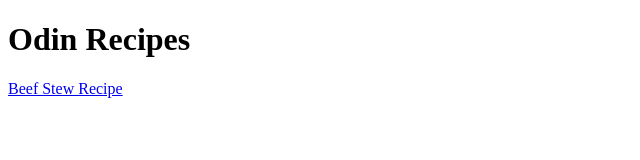
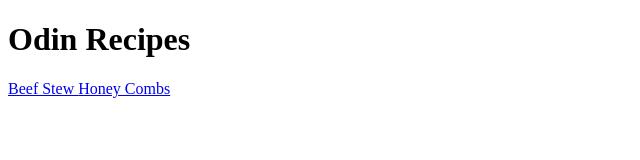
Before and after one commit to mattcsantana/odin-recipes, a plain HTML site: page index.html in a window 1280 px wide. Shown: the full height of the page, 0-640 px from the left. Drawn offline with Linux system fonts and the light colour scheme.

Commit message:
Added Honey Combs

```diff
--- a/index.html
+++ b/index.html
@@ -6,6 +6,7 @@
 </head>
 <body>
   <h1>Odin Recipes</h1>
-  <a href="./recipes/beefstew.html" target="_blank">Beef Stew Recipe</a>
+  <a href="./recipes/beefstew.html">Beef Stew </a>
+  <a href="./recipes/cereal.html">Honey Combs</a>
 </body>
 </html>
```
